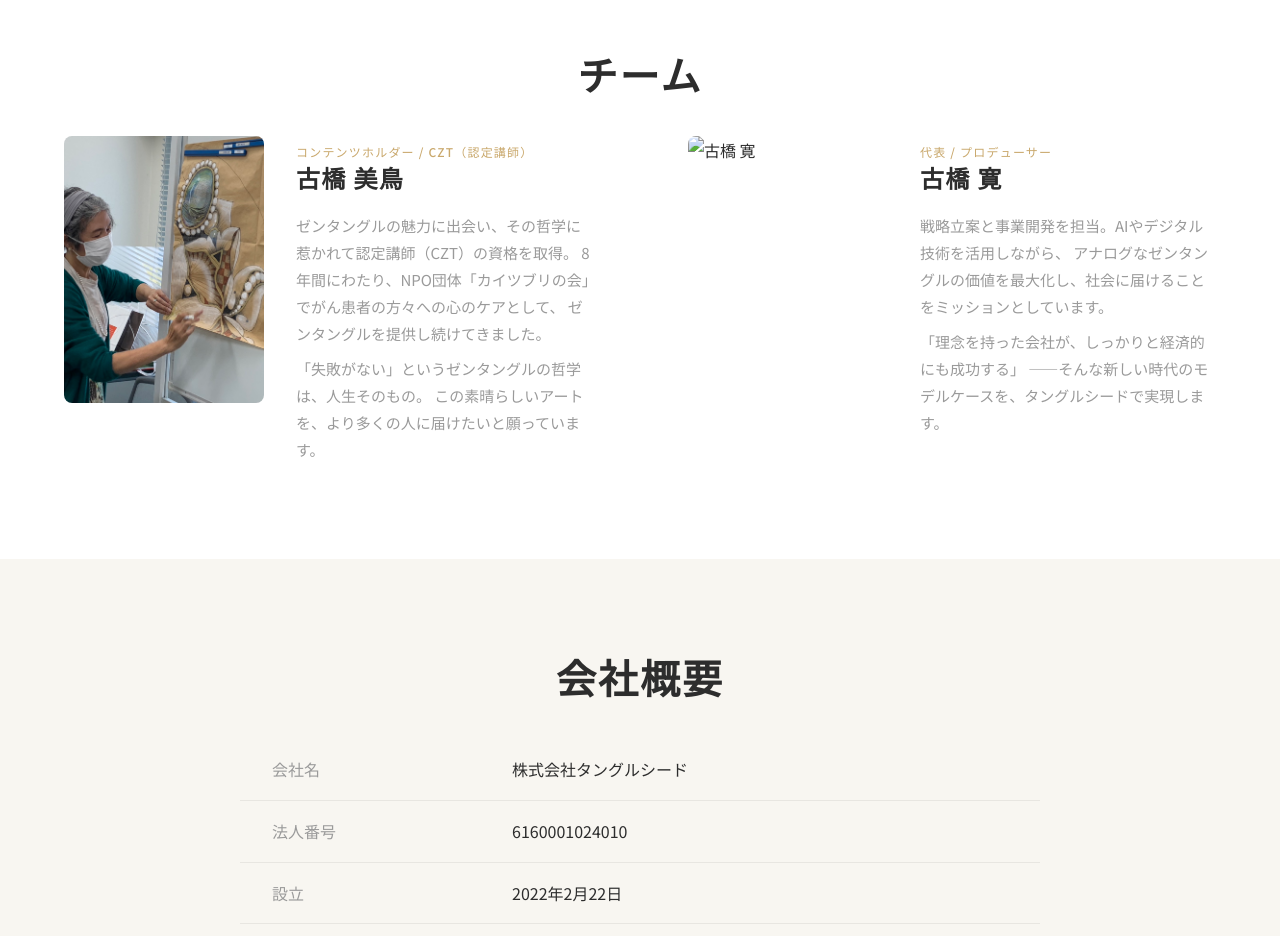
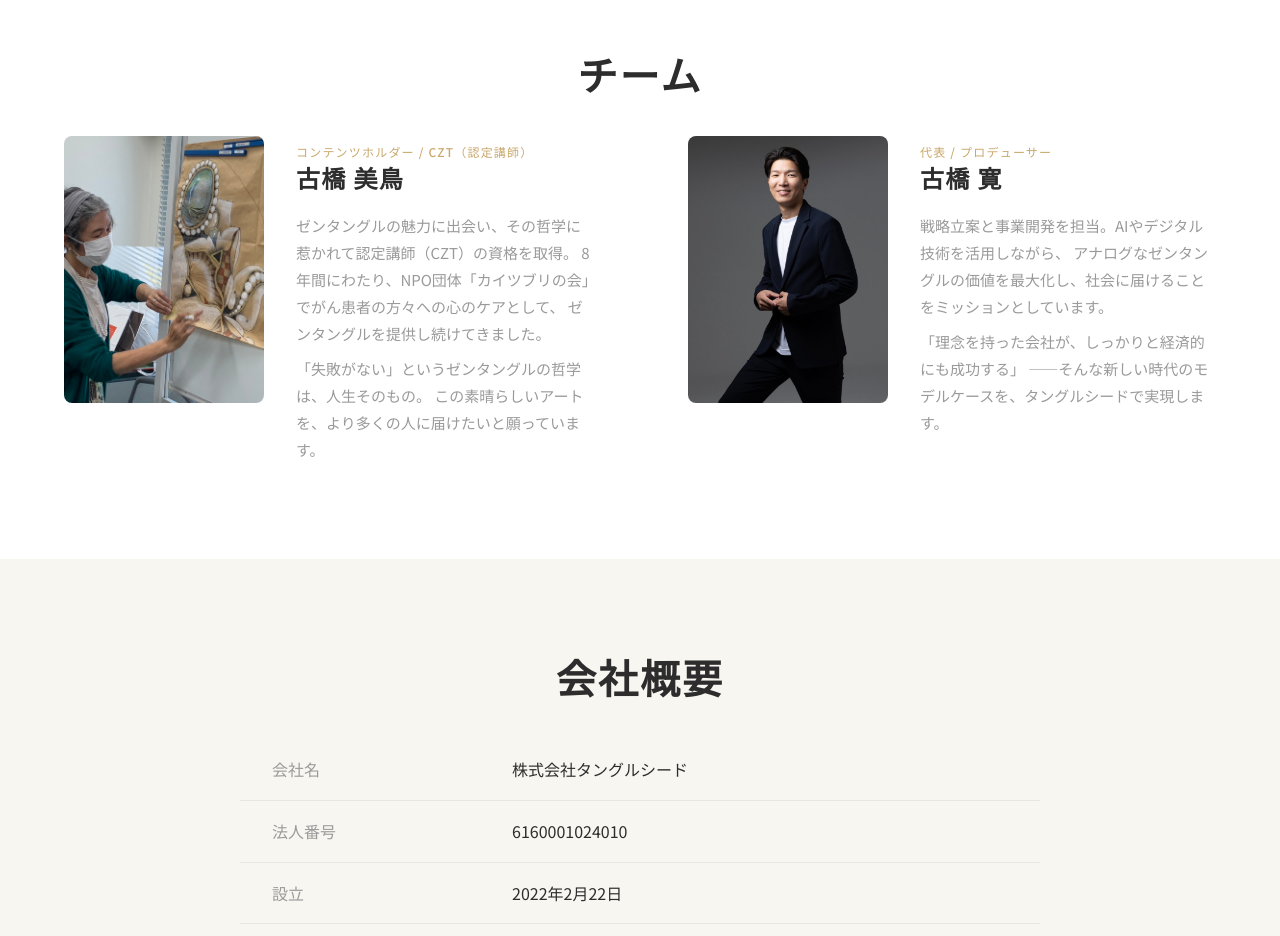
Before and after one commit to fproduction2024-bit/tangleseed-website, a website: page about.html in a window 1280 px wide. Shown: the part 920-1856 px from the top of the page. Drawn offline with Linux system fonts and the light colour scheme.

Commit message:
Update about page with official portrait of Hiroshi Furuhashi

```diff
--- a/about.html
+++ b/about.html
@@ -121,7 +121,7 @@
                 </article>
                 <article class="team-member">
                     <div class="team-member__image">
-                        <img src="images/placeholder-portrait.jpg" alt="古橋 寛" loading="lazy">
+                        <img src="images/hiroshi_furuhashi_portrait.jpg" alt="古橋 寛" loading="lazy">
                     </div>
                     <div class="team-member__info">
                         <span class="team-member__role">代表 / プロデューサー</span>
```
Also changed, not shown: images/hiroshi_furuhashi_portrait.jpg (added).
